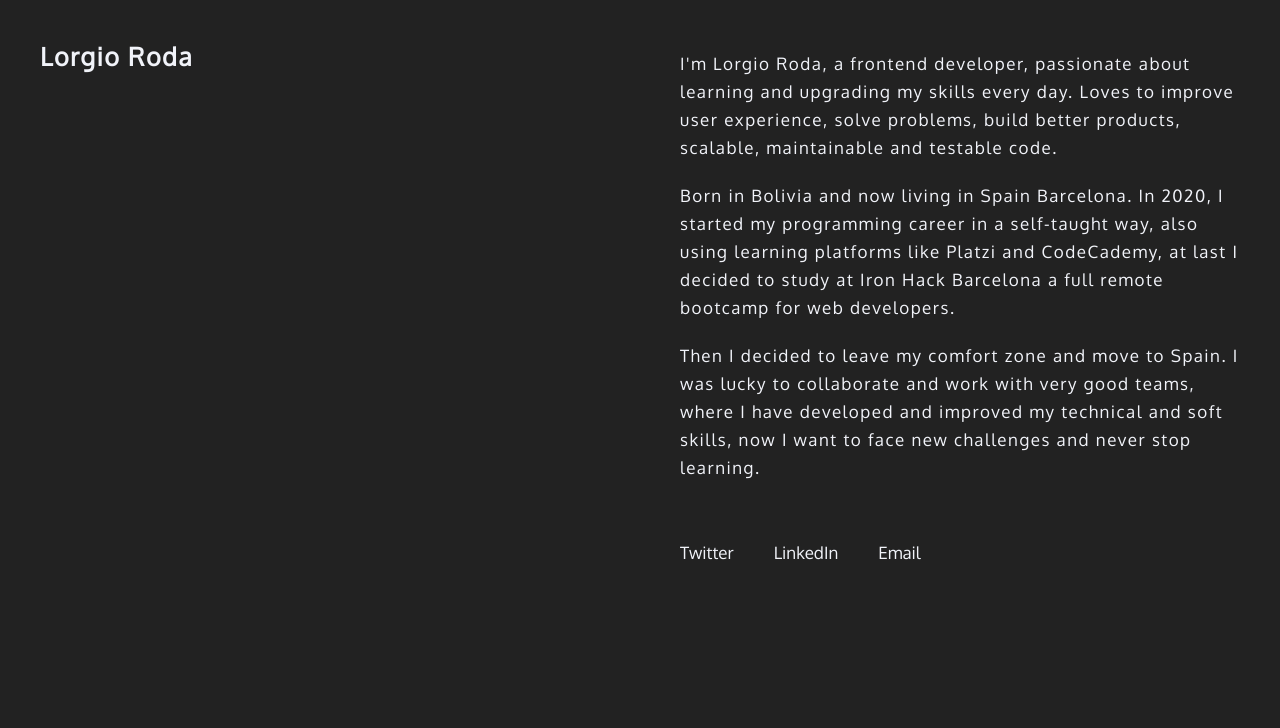
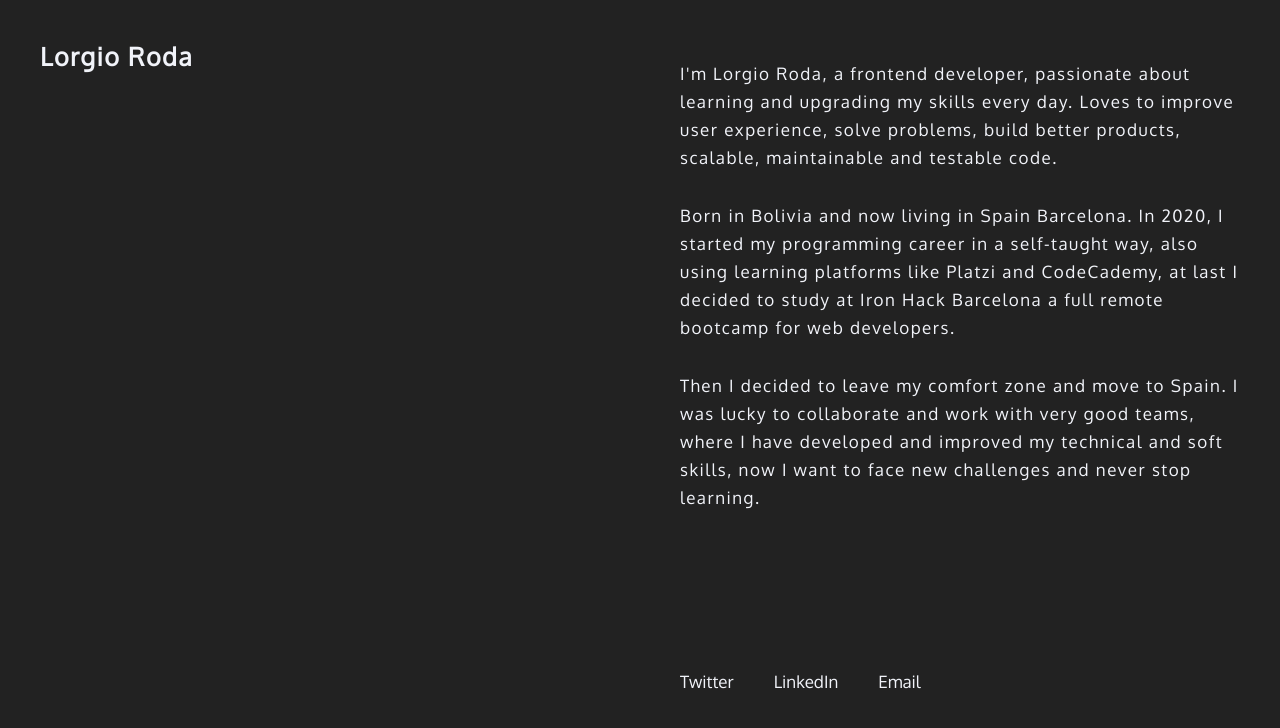
Before and after one commit to LorgioRoda/LorgioRodaWebsite, a Nuxt app: page / in a window 1280 px wide. Shown: the top 728 px of the page. Built offline with nearby package versions, Linux system fonts and the light colour scheme.

Commit message:
update styles

```diff
--- a/components/AboutMe.vue
+++ b/components/AboutMe.vue
@@ -13,11 +13,12 @@
             <p class="about_me--text">
                 Then I decided to leave my comfort zone and move to Spain. I was lucky to collaborate and work with very good teams, where I have developed and improved my technical and soft skills, now I want to face new challenges and never stop learning.
             </p>
+        </div>
+        <div></div>
         <div class="about_me--social">
             <a href="https://twitter.com/roda_lorgio" target="_blank">Twitter</a>
             <a href="https://www.linkedin.com/in/lorgio-roda-roca/" target="_blank">LinkedIn</a>
             <a href="mailto:lorgiorodaroca@gmail.com">Email</a>
-            </div>
         </div>
     </div>
 </template>
@@ -26,6 +27,7 @@ export default {};
 </script>
 <style>
 .about_me {
+  height: 100vh;
   font-size: 3vh;
 }
 .about_me h2 {
@@ -51,13 +53,16 @@ export default {};
   margin-top: 40px;
   font-size: 1.7rem;
   letter-spacing: 1.5px;
+  text-align-last: auto;
   line-height: 28px;
 }
 .about_me--social {
   display: flex;
+  max-width: 400px;
+  align-items: center;
   justify-content: space-around;
-  max-width: 400px;
   margin-top: 60px;
+  margin: 0px 20px;
 }
 .about_me--social a {
   font-size: 1.7rem;
@@ -68,13 +73,14 @@ export default {};
   .about_me {
     display: grid;
     grid-template-columns: 1fr max-content;
+    grid-template-rows: [row1-start] 1fr [row1-end] 1fr;
   }
   .about_me--info {
     margin: 30px 20px;
     max-width: 600px;
   }
   .about_me--text {
-      margin: 20px 20px;
+    margin: 30px 20px;
     margin-bottom: 20px;
   }
   .about_me--social {
@@ -84,5 +90,13 @@ export default {};
   .about_me--social a {
     margin: 0px 20px;
   }
+  @media (min-width: 2120px) {
+    .about_me--text {
+      max-width: 900px;
+    }
+    .about_me--social {
+      max-width: 900px;
+    }
+  }
 }
 </style>
```
Lines whose indentation alone changed are shown as unchanged.
